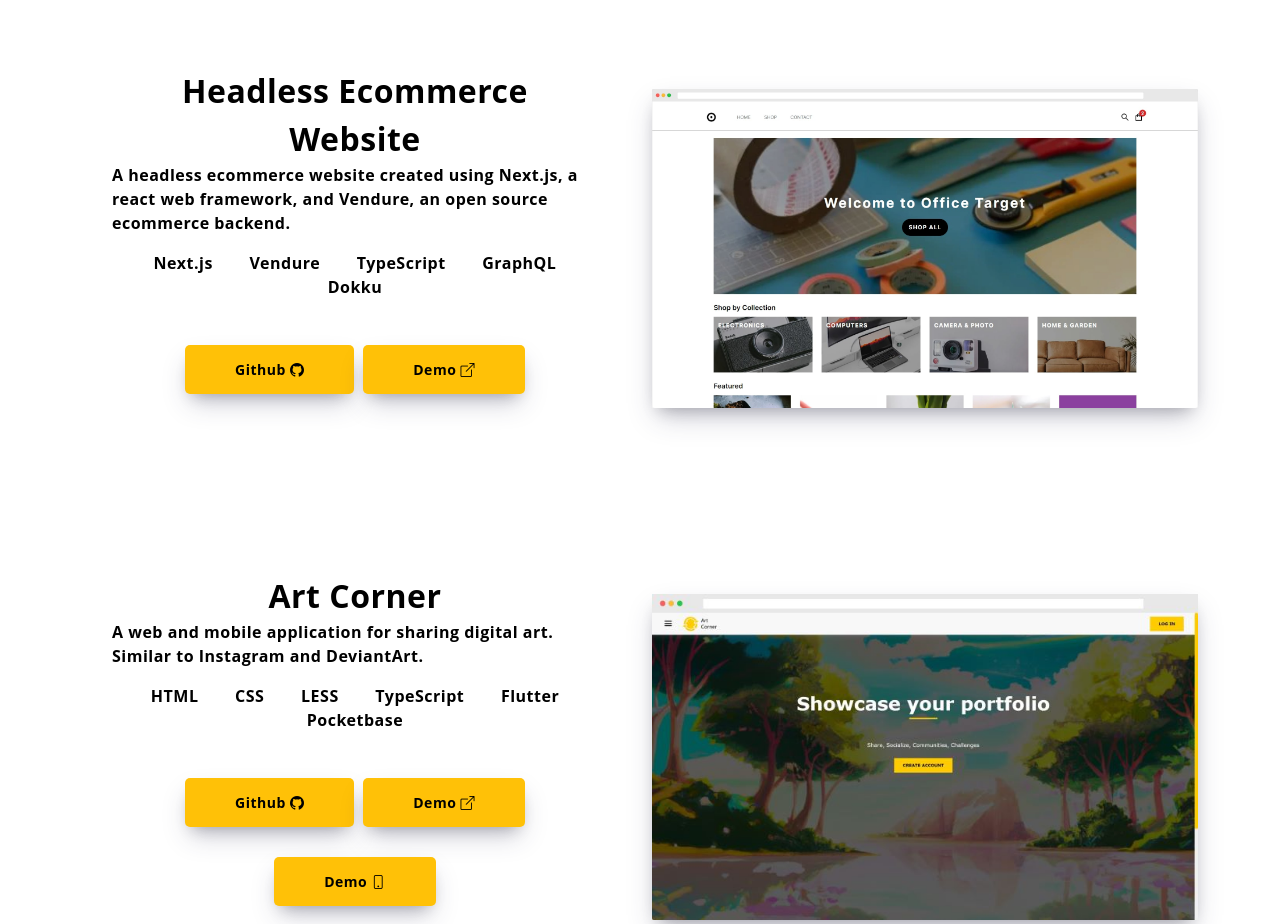
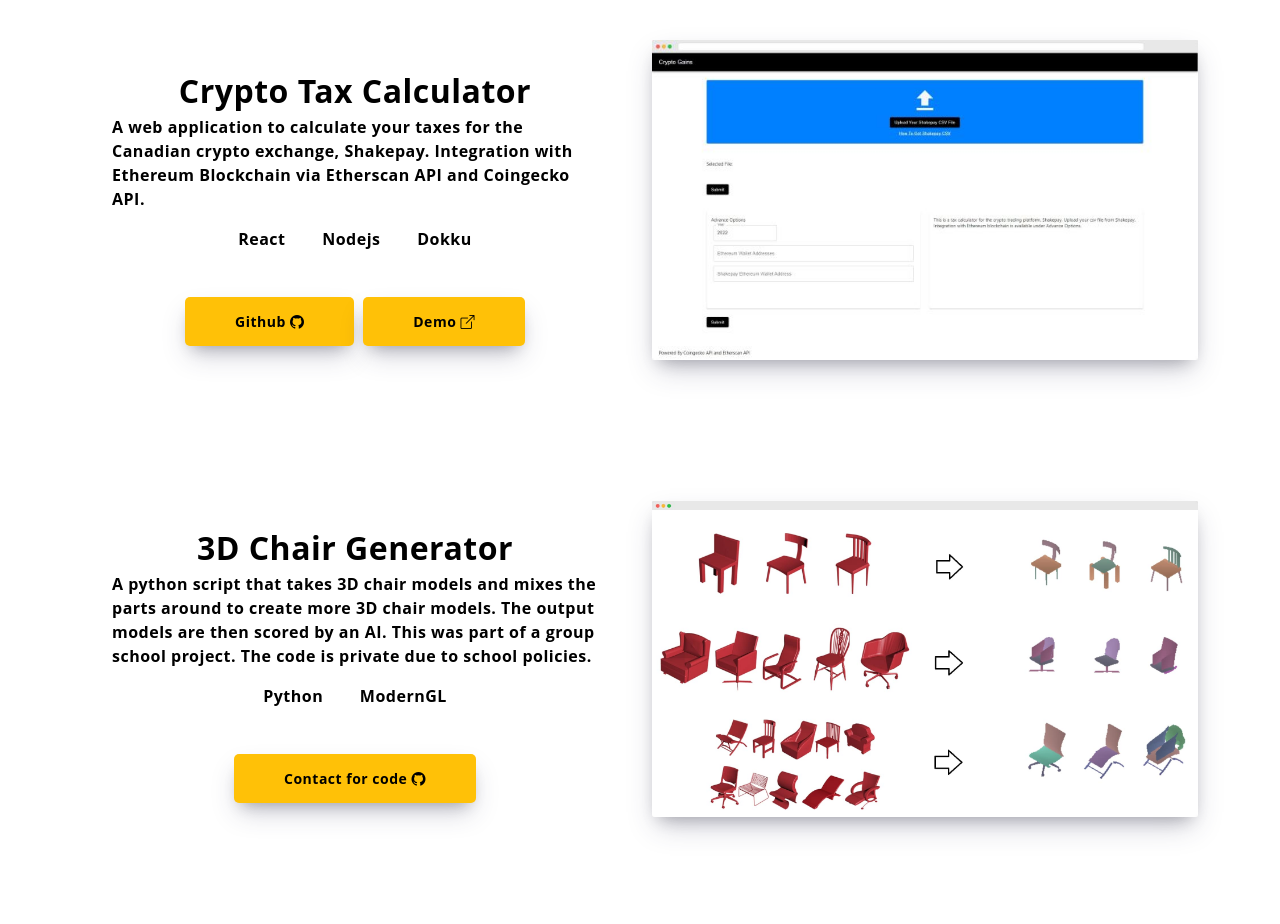
Before and after one commit to Jordon-L/portfolio-v2, a website built with Vite: page index.html in a window 1280 px wide. Shown: the part 3241-4165 px from the top of the page. Built offline with nearby package versions, Linux system fonts and the light colour scheme.

Commit message:
remove artcorner and headless

```diff
--- a/index.html
+++ b/index.html
@@ -196,77 +196,6 @@
           />
         </div>
       </div>
-
-      <div class="row align-items-end justify-content-center project">
-        <div class="col col-12 col-lg-6">
-          <div class="project-info">
-            <div class="div-title">Headless Ecommerce Website</div>
-            <p>
-              A headless ecommerce website created using Next.js, a react web
-              framework, and Vendure, an open source ecommerce backend.
-            </p>
-            <p class="skills">Next.js Vendure TypeScript GraphQL Dokku</p>
-
-            <div class="external-links">
-              <a
-                href="https://github.com/Jordon-L/nextjs-store-vendure"
-                class="button"
-                >Github <i class="bi bi-github"></i>
-              </a>
-              <a href="https://nextjs-store.jordonlee.com/" class="button"
-                >Demo <i class="bi bi-box-arrow-up-right"></i
-              ></a>
-            </div>
-          </div>
-        </div>
-
-        <div class="col col-12 col-lg-6">
-          <img
-            src="./images/screely-headless-ecommerce.jpg"
-            class="project-image img-fluid"
-            alt="headless ecommerce image"
-          />
-        </div>
-      </div>
-
-      <div class="row align-items-end justify-content-center project">
-        <div class="col col-12 col-lg-6">
-          <div class="project-info">
-            <div class="div-title">Art Corner</div>
-            <p>
-              A web and mobile application for sharing digital art. Similar to
-              Instagram and DeviantArt.
-            </p>
-            <p class="skills">HTML CSS LESS TypeScript Flutter Pocketbase</p>
-
-            <div class="external-links">
-              <a href="https://github.com/Jordon-L/ArtCorner" class="button"
-                >Github <i class="bi bi-github"></i>
-              </a>
-              <a href="https://artcorner.jordonlee.com/" class="button"
-                >Demo <i class="bi bi-box-arrow-up-right"></i>
-              </a>
-              <button
-                type="button"
-                class="button"
-                data-bs-toggle="modal"
-                data-bs-target="#videoModal"
-              >
-                Demo <i class="bi bi-phone"></i>
-              </button>
-            </div>
-          </div>
-        </div>
-
-        <div class="col col-12 col-lg-6">
-          <img
-            src="./images/screely-artcorner.jpg"
-            class="project-image img-fluid"
-            alt="Art corner image"
-          />
-        </div>
-      </div>
-
       <div class="row align-items-end justify-content-center project">
         <div class="col col-12 col-lg-6">
           <div class="project-info heading">
```
